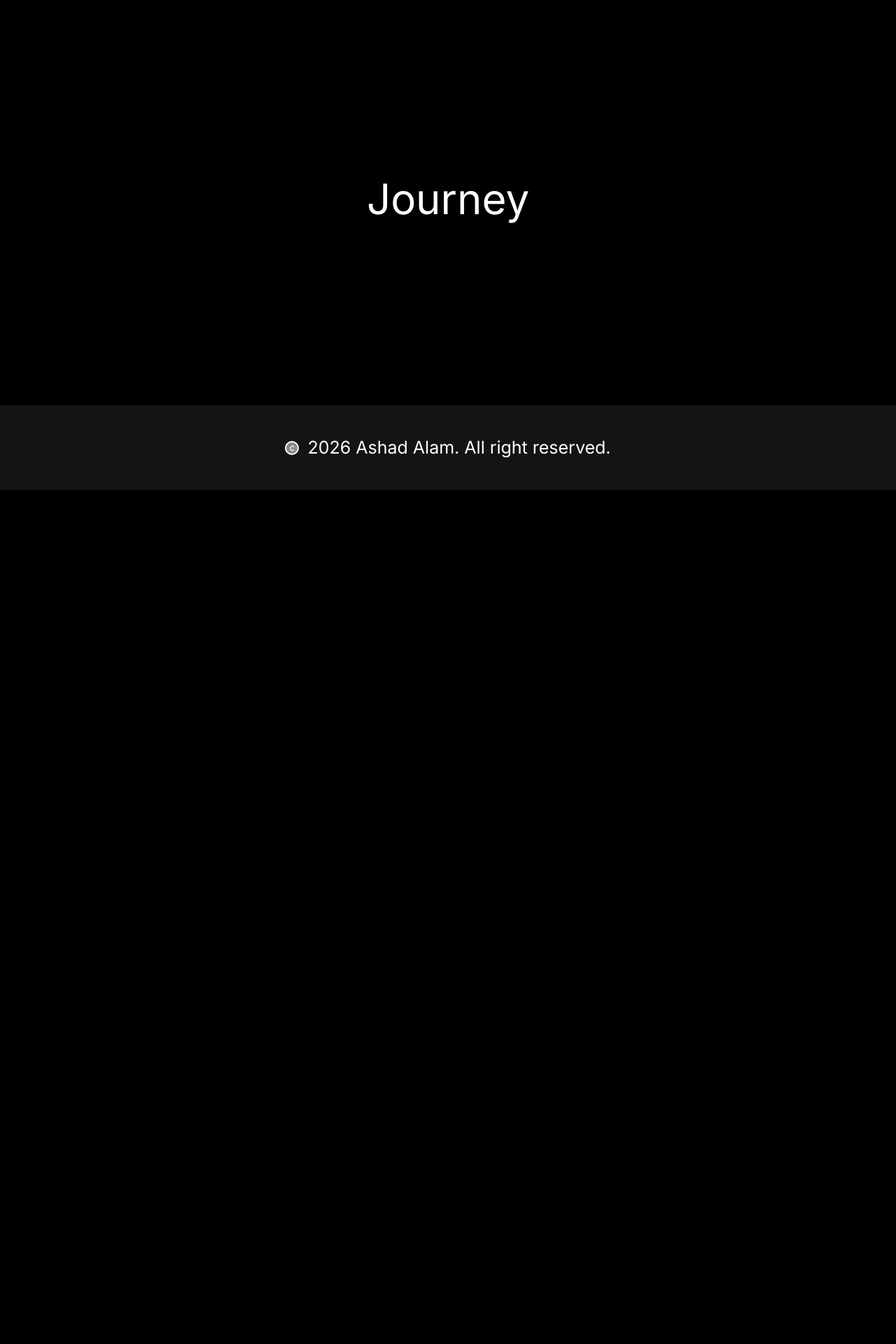
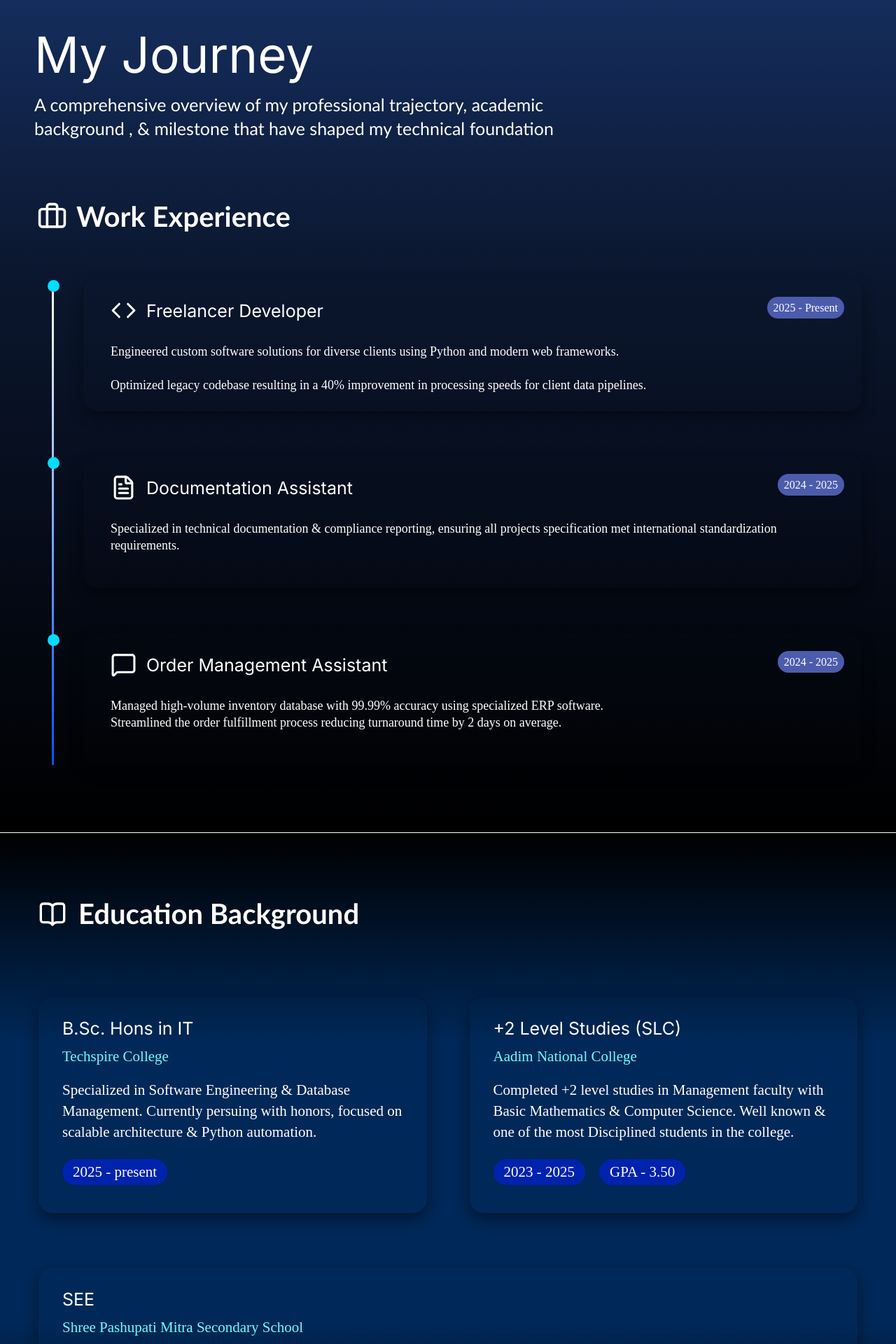
Before and after one commit to ashad0806/My_Portfolio, a React app: page /journey in a window 1280 px wide. Shown: the part 100-2020 px from the top of the page at 70% size. Before the commit the page ends 800 px from the top, so only its background shows below. Built offline with nearby package versions, Linux system fonts and the light colour scheme; the HTML template or start-up script is replaced by a standard one; a web font is replaced by a local one.

Commit message:
Step 13: add Journey page with work timeline and education cards

```diff
--- a/src/App.jsx
+++ b/src/App.jsx
@@ -5,6 +5,7 @@ import Home from './pages/Home'
 import About from './pages/About'
 import Services from './pages/Services'
 import Skills from './pages/Skills'
+import Journey from './pages/Journey'
 
 function Placeholder({ title }) {
   return (
@@ -26,7 +27,7 @@ function App() {
           <Route path="/projects" element={<Placeholder title="Projects" />} />
           <Route path="/projects/:slug" element={<Placeholder title="Project Details" />} />
           <Route path="/skills" element={<Skills />} />
-          <Route path="/journey" element={<Placeholder title="Journey" />} />
+          <Route path="/journey" element={<Journey />} />
           <Route path="/contact" element={<Placeholder title="Contact" />} />
           <Route path="/resume" element={<Placeholder title="Resume" />} />
         </Routes>
--- /dev/null
+++ b/src/pages/Journey.jsx
@@ -0,0 +1,161 @@
+import { Link } from 'react-router-dom'
+import { Briefcase, BookOpen, Code, FileText, MessageSquare, ArrowLeft } from 'lucide-react'
+
+const work = [
+  {
+    icon: Code,
+    title: 'Freelancer Developer',
+    date: '2025 - Present',
+    text: 'Engineered custom software solutions for diverse clients using Python and modern web frameworks.\n\nOptimized legacy codebase resulting in a 40% improvement in processing speeds for client data pipelines.',
+  },
+  {
+    icon: FileText,
+    title: 'Documentation Assistant',
+    date: '2024 - 2025',
+    text: 'Specialized in technical documentation & compliance reporting, ensuring all projects specification met international standardization requirements.',
+  },
+  {
+    icon: MessageSquare,
+    title: 'Order Management Assistant',
+    date: '2024 - 2025',
+    text: 'Managed high-volume inventory database with 99.99% accuracy using specialized ERP software.\nStreamlined the order fulfillment process reducing turnaround time by 2 days on average. ',
+  },
+]
+
+const education = [
+  {
+    title: 'B.Sc. Hons in IT',
+    school: 'Techspire College',
+    text: 'Specialized in Software Engineering & Database \nManagement. Currently persuing with honors, focused on scalable architecture & Python automation.',
+    pills: ['2025 - present'],
+  },
+  {
+    title: '+2 Level Studies (SLC)',
+    school: 'Aadim National College',
+    text: 'Completed +2 level studies in Management faculty with \nBasic Mathematics & Computer Science. Well known &\none of the most Disciplined students in the college.',
+    pills: ['2023 - 2025', 'GPA - 3.50'],
+  },
+]
+
+const see = {
+  title: 'SEE',
+  school: 'Shree Pashupati Mitra Secondary School',
+  text: 'A student full of passion in computer science and mathematics. Chose Optional Mathematics & Computer Science in school so can I could get a proper base in this sector.',
+  pills: ['2023', 'GPA - 3.80'],
+}
+
+function Pill({ children }) {
+  return (
+    <span className="flex h-[37px] items-center rounded-[20px] bg-[#0023ae] px-[15px] font-date text-lg xl:text-[21px]">
+      {children}
+    </span>
+  )
+}
+
+function EduCard({ item, className = '' }) {
+  return (
+    <article
+      className={`rounded-[20px] border-2 border-transparent bg-[linear-gradient(180deg,#0c3587,#00153e)_padding-box,linear-gradient(135deg,#0055ff,#ffffff)_border-box] px-6 pb-8 pt-[27px] shadow-[0_8px_20px_rgba(0,0,0,0.45)] xl:px-[32px] ${className}`}
+    >
+      <h3 className="font-job text-xl leading-8 xl:text-[25px]">{item.title}</h3>
+      <p className="mt-[9px] font-date text-lg text-cyan xl:text-[21px] xl:leading-[30px]">
+        {item.school}
+      </p>
+      <p className="mt-[18px] font-date text-base xl:whitespace-pre-line xl:text-[21px] xl:leading-[30px]">
+        {item.text}
+      </p>
+      <div className="mt-6 flex flex-wrap gap-5">
+        {item.pills.map((p) => (
+          <Pill key={p}>{p}</Pill>
+        ))}
+      </div>
+    </article>
+  )
+}
+
+function Journey() {
+  return (
+    <>
+      {/* Work experience */}
+      <section className="bg-[linear-gradient(180deg,#152e5e,#0b172f_33%,#050b18_66%,#000000)] px-6 pb-16 pt-8 xl:px-[49px] xl:pb-[96px] xl:pt-[37px]">
+        <div className="mx-auto max-w-[1440px]">
+          <h1 className="font-heading text-5xl sm:text-6xl xl:text-[71px] xl:leading-[107px]">
+            My Journey
+          </h1>
+          <p className="mt-2 max-w-[822px] font-calibri text-xl xl:mt-0 xl:text-[25px] xl:leading-[34px]">
+            A comprehensive overview of my professional trajectory, academic{' '}
+            <br className="hidden xl:block" />
+            background , &amp; milestone that have shaped my technical foundation
+          </p>
+
+          <div className="mt-12 flex items-center gap-[13px] xl:mt-[85px] xl:pl-1">
+            <Briefcase size={43} className="shrink-0" />
+            <h2 className="font-calibri text-3xl font-bold xl:text-[40px] xl:leading-[49px]">
+              Work Experience
+            </h2>
+          </div>
+
+          <div className="relative mt-8 flex flex-col gap-8 xl:ml-[70px] xl:mt-[65px] xl:max-w-[1230px] xl:gap-[65px]">
+            {/* Timeline line */}
+            <div className="absolute bottom-0 left-[-45px] top-[9px] hidden w-[3px] bg-[linear-gradient(180deg,#ffffff,#0055ff)] xl:block" />
+
+            {work.map(({ icon: Icon, title, date, text }) => (
+              <article
+                key={title}
+                className="relative min-h-[188px] rounded-[20px] border border-transparent bg-[linear-gradient(180deg,#00143d,#174091)_padding-box,linear-gradient(135deg,#0033ff,#ffffff)_border-box] px-6 pb-6 pt-[25px] shadow-[0_8px_20px_rgba(0,0,0,0.45)]"
+              >
+                {/* Timeline dot */}
+                <span className="absolute left-[-52px] top-0 hidden h-[17px] w-[17px] rounded-full bg-[#00ddff] xl:block" />
+
+                <span className="absolute right-6 top-6 flex h-[31px] items-center rounded-[20px] bg-[#4c5cad] px-[9px] font-date text-base">
+                  {date}
+                </span>
+
+                <div className="flex items-center gap-[14px] pr-36 xl:pl-[14px]">
+                  <Icon size={37} className="shrink-0" />
+                  <h3 className="font-job text-xl leading-8 xl:text-[25px]">{title}</h3>
+                </div>
+
+                <p className="mt-[28px] whitespace-pre-line font-date text-base xl:pl-[14px] xl:text-[18px] xl:leading-6">
+                  {text}
+                </p>
+              </article>
+            ))}
+          </div>
+        </div>
+      </section>
+
+      {/* Education */}
+      <section className="border-y border-white bg-[linear-gradient(180deg,#000000,#002858_30%,#002858_70%,#000000)] px-6 pb-16 pt-12 xl:px-[55px] xl:pb-[101px] xl:pt-[91px]">
+        <div className="mx-auto max-w-[1330px]">
+          <div className="flex items-center gap-[17px]">
+            <BookOpen size={40} className="shrink-0" />
+            <h2 className="font-calibri text-3xl font-bold xl:text-[40px] xl:leading-[49px]">
+              Education Background
+            </h2>
+          </div>
+
+          <div className="mt-10 grid gap-8 xl:mt-[94px] xl:grid-cols-2 xl:gap-x-[61px] xl:gap-y-[78px]">
+            {education.map((item) => (
+              <EduCard key={item.title} item={item} className="xl:min-h-[309px]" />
+            ))}
+            <EduCard item={see} className="xl:col-span-2 xl:min-h-[275px]" />
+          </div>
+        </div>
+      </section>
+
+      {/* Go back */}
+      <div className="bg-black pb-16 pt-12 xl:pb-[61px] xl:pt-[82px]">
+        <Link
+          to="/"
+          className="mx-auto flex h-[69px] w-[199px] items-center justify-center gap-3 rounded-[20px] bg-[linear-gradient(180deg,#013190,#152e5e)] font-sans text-[26px] font-bold shadow-[inset_0_0_14px_rgba(255,255,255,0.3)] transition hover:brightness-125"
+        >
+          <ArrowLeft size={30} />
+          Go Back
+        </Link>
+      </div>
+    </>
+  )
+}
+
+export default Journey
```
